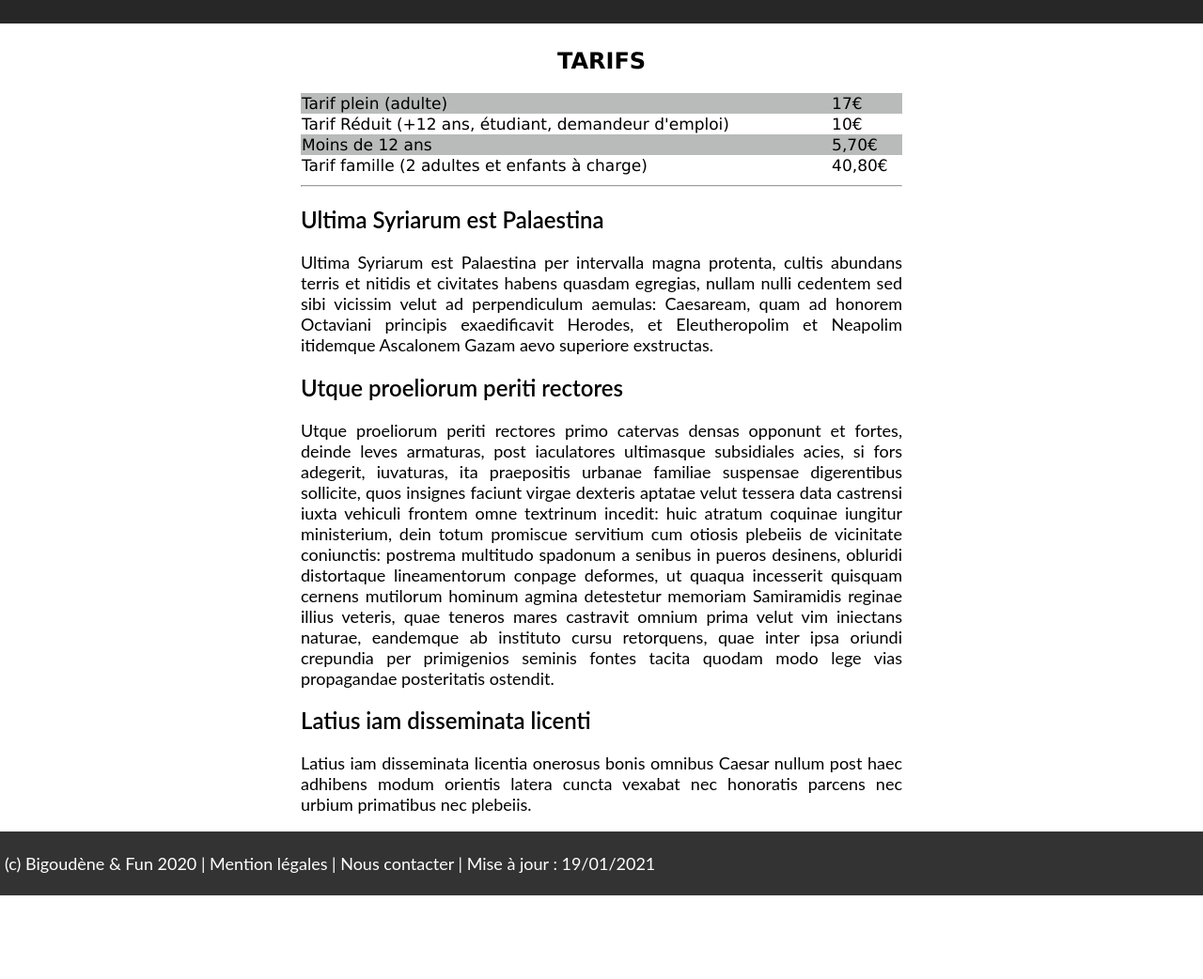
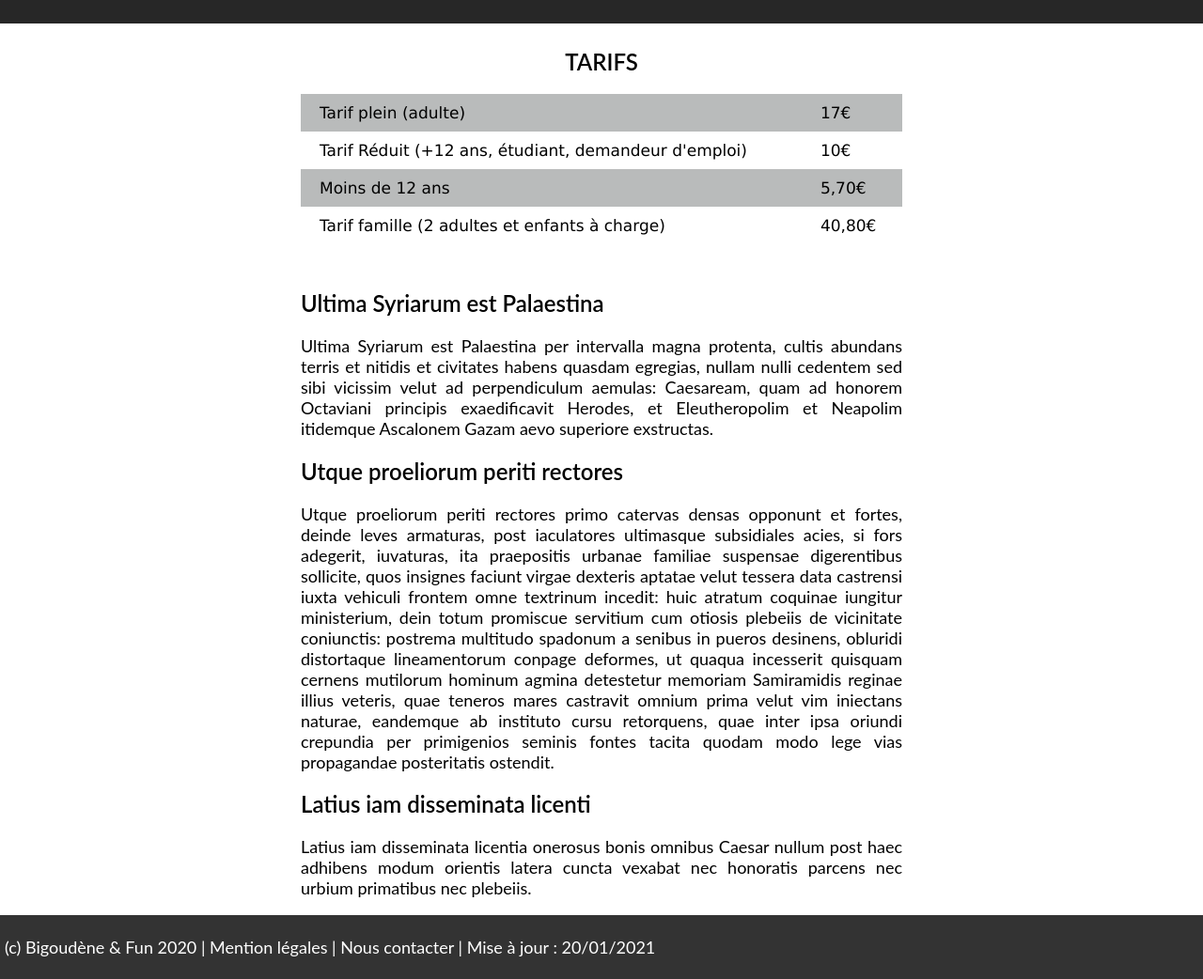
Before and after one commit to bigoudeneandfun/bigoudeneandfun.github.io, a plain HTML site: page sites/MontStMichel.html in a window 1280 px wide. Shown: the part 1414-2456 px from the top of the page at 94% size. Before the commit the page ends 2367 px from the top, so only its background shows below. Drawn offline with nearby package versions, Linux system fonts and the light colour scheme.

Commit message:
Add files via upload

```diff
--- a/sites/MontStMichel.html
+++ b/sites/MontStMichel.html
@@ -10,12 +10,6 @@
 
 		<link rel="stylesheet" type="text/css" href="../style.css">
 		<style>
-			.titletarif{
-				z-index:4;
-				text-align: center;
-				font-family:"Lucida Sans Unicode", "Lucida Grande", sans-serif;
-			}
-
 			.tarifs {
 				border-collapse: collapse;
 				width: 50%;
@@ -36,6 +30,11 @@
 
 			tbody tr:nth-child(even) {
   				background-color: #ffffff;
+			}
+			th, td{
+				padding:20px;
+				padding-top:10px;
+				padding-bottom: 10px;
 			}
 		</style>
 
@@ -66,7 +65,7 @@
 		<main>
 			<div>
 				<img class="img stmichel" src="../ressources/stmichel.jpg">
-				<p class="titre titre2">MONT-SAINT-MICHEL</p>
+				<p class="titre v2">MONT-SAINT-MICHEL</p>
 			</div>
 
 			<section class="infos">
@@ -84,6 +83,7 @@
 
 				</article>
 			</section>
+
 			<section class="bandeau">
 				<img class="bigoudcarre"  src="../ressources/bigoudfun_carre2.png" alt="coucou de bigoud">
 				<article class="tips">
@@ -98,7 +98,7 @@
 				</article>
 			</section>
 			<section class="tab">
-				<h1 class="titletarif">TARIFS</h1>
+				<h1 class="center">TARIFS</h1>
 				<table class="tarifs">
 					<tbody>
 						<tr>
@@ -123,7 +123,7 @@
 
 			<section class="infos">
 				<article>
-					<hr>
+					<br>
 					<h2>Ultima Syriarum est Palaestina</h2>
 					<p>Ultima Syriarum est Palaestina per intervalla magna protenta, cultis abundans terris et nitidis et civitates habens quasdam egregias, nullam nulli cedentem sed sibi vicissim velut ad perpendiculum aemulas: Caesaream, quam ad honorem Octaviani principis exaedificavit Herodes, et Eleutheropolim et Neapolim itidemque Ascalonem Gazam aevo superiore exstructas.</p>
 					<h2>Utque proeliorum periti rectores</h2>
@@ -139,7 +139,7 @@
 				(c) Bigoudène & Fun 2020 |
 				<a class="foota" href="../bonus/MentionsLegales.html">Mention légales</a> |
 				<a class="foota" href="../bonus/Contact.html">Nous contacter</a> |
-				Mise à jour : 19/01/2021
+				Mise à jour : 20/01/2021
 			</p>
 		</footer>
 	</body>
```
Also changed, not shown: sites/Broceliande.html (+10 -14 lines), sites/StMalo.html (+2 -2 lines).
